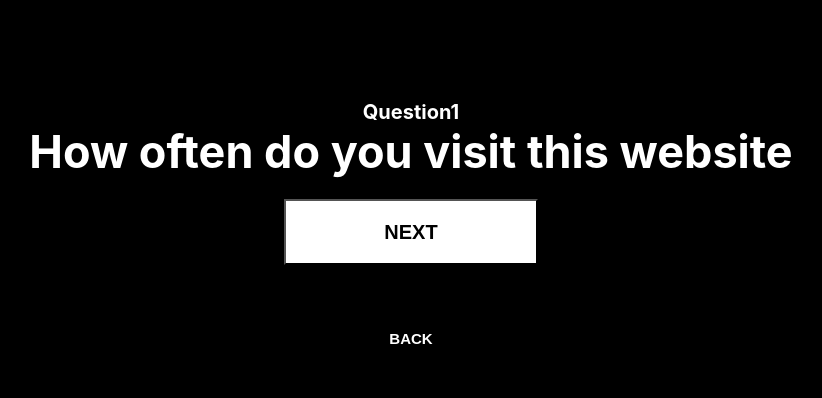
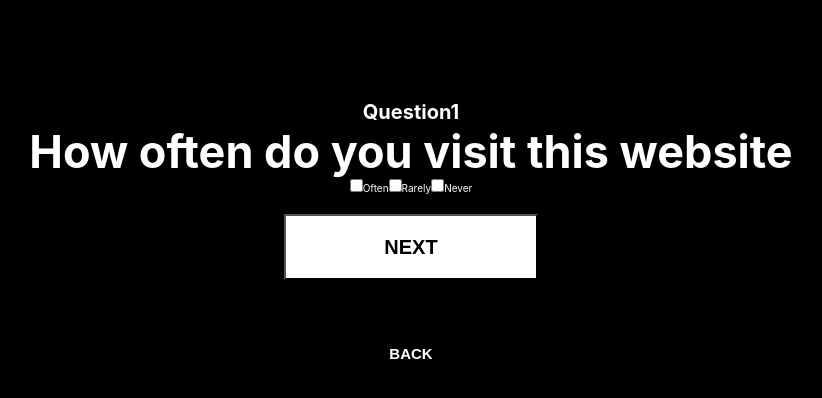
Before and after one commit to anna-1980/Survey, a React (Create React App) app: page /question1 in a window 1280 px wide. Shown: the top 398 px of the page, without its empty margins (229-1051 px from the left). Built offline with nearby package versions, Linux system fonts and the light colour scheme.

Commit message:
adding question 1 functionality

```diff
--- a/src/App.css
+++ b/src/App.css
@@ -53,6 +53,12 @@ button{
   padding: 10rem;
 }
 
+.surveyQuestions{
+  display:flex;
+  align-items: center;
+  justify-items: center;
+}
+
 .backButton{
 
   color: white;
--- a/src/App.js
+++ b/src/App.js
@@ -1,5 +1,5 @@
 import './App.css';
-import {useState} from 'react';
+import {useState , useEffect} from 'react';
 import { Routes, Route, useNavigate } from "react-router-dom";
 import ForwardButton from './components/ForwardButton';
 import MainScreen from './Screens/MainScreen';
@@ -9,8 +9,18 @@ import Question2 from './Screens/Question2'
 
 function App() {
 
-  const  [userNameInput, setUserName] = useState('');
-  const  [question1Answer, setQuestion1Answer] = useState('');
+  const  [userNameInput, setUserName] = useState( () => {
+    const newUser = localStorage.getItem('userName');
+    return newUser || "";
+  });
+  const  [question1Answer, setQuestion1Answer] = useState(localStorage.getItem('Question1Score'));
+
+    useEffect(() => {
+
+        // setUserName(localStorage.getItem('userName'));
+        console.log("from App.js" + userNameInput)
+        console.log("Answer1 App.js value = " + question1Answer)
+      }, [userNameInput, question1Answer]);
 
   return (
      <div className='mainContainer'>
@@ -22,10 +32,15 @@ function App() {
              setUserName={setUserName}/>} />
           <Route path="question1" element={
             <Question1
-              userNameInput={userNameInput} />} />
+              userNameInput={userNameInput}
+              setUserName={setUserName}
+              question1Answer={question1Answer}
+              setQuestion1Answer={setQuestion1Answer}
+              />} />
           <Route path="question2" element={
             <Question2
-              userNameInput={userNameInput} />} />
+              userNameInput={userNameInput}
+              setUserName={setUserName}/>} />
       </Routes>
 
     </div>
--- a/src/Screens/EnterName.js
+++ b/src/Screens/EnterName.js
@@ -1,4 +1,4 @@
-import {useState} from 'react';
+import {useState, useEffect} from 'react';
 import { Routes, Route, useNavigate } from "react-router-dom";
 import ForwardButton from '../components/ForwardButton';
 import BackButton from '../components/BackButton';
@@ -15,15 +15,16 @@ const EnterName = ({userNameInput, setUserName}) => {
     const enterNameNext = (e) => {
         navigate( `/question1` );
         console.log("go to question1");
-        setUserName(e.target.value)
+
       }
 
     const inputTextHandler = (e) => {
+        // setUserName(e.target.value);
+        console.log(e.target.value);
+        setUserName(localStorage.setItem("userName", JSON.stringify(e.target.value)));
+        console.log("handle input field" + userNameInput);
+    };
 
-        setUserName(e.target.value);
-        console.log("handle input field" + userNameInput);
-        console.log(e.target);
-    };
 
   return (
     <div className='mainContainer'>
--- a/src/Screens/Question1.js
+++ b/src/Screens/Question1.js
@@ -1,11 +1,35 @@
-import React from 'react';
+import { useEffect, useState } from 'react';
 import { Routes, Route, useNavigate } from "react-router-dom";
 import ForwardButton from '../components/ForwardButton';
 import BackButton from '../components/BackButton';
 
-const Question1 = ({userNameInput}) => {
+const Question1 = ({userNameInput, setUserName, question1Answer, setQuestion1Answer}) => {
     let navigate = useNavigate();
-    console.log(userNameInput)
+//-----Component State-------------//
+    const [checkedOne, setCheckedOne] = useState(false);
+    const [checkedTwo, setCheckedTwo] = useState(false);
+    const [checkedThree, setCheckedThree] = useState(false);
+
+    const handleChangeOne = () => {
+        setCheckedOne(!checkedOne);
+        setCheckedTwo(false);
+        setCheckedThree(false);
+      };
+
+    const handleChangeTwo = () => {
+        setCheckedOne(false);
+        setCheckedTwo(!checkedTwo);
+        setCheckedThree(false);
+      };
+
+    const handleChangeThree = () => {
+        setCheckedOne(false);
+        setCheckedTwo(false);
+        setCheckedThree(!checkedThree);
+      };
+//-----Component State-------------//
+
+//-------handlers------------------//
     const goBack = (e) => {
         console.log('go back')
         navigate(-1);
@@ -14,12 +38,53 @@ const Question1 = ({userNameInput}) => {
     const question1Next = (e) => {
         navigate( `/question2` );
         console.log("go to question2");
+        setQuestion1Answer(localStorage.getItem("Question1Score"));
       }
+//-------handlers------------------//
+
+    useEffect(() => {
+       console.log("from question1 " + userNameInput );
+       if (checkedOne){
+        localStorage.setItem("Question1Score", "5")
+       }else if(checkedTwo){
+        console.log('two');
+        localStorage.setItem("Question1Score", "3")
+       } else if (checkedThree) {
+        localStorage.setItem("Question1Score", "0")
+        console.log('three')
+       }
+    }, [checkedOne, checkedTwo, checkedThree])
 
   return (
     <>
          <h3>Question1</h3>
          <h2>How often do you visit this website</h2>
+         <div className='surveyQuestions'>
+         <label>
+        <input
+          type="checkbox"
+          checked={checkedOne}
+          onChange={handleChangeOne}
+        />
+       Often
+      </label>
+      <label>
+        <input
+          type="checkbox"
+          checked={checkedTwo}
+          onChange={handleChangeTwo}
+        />
+        Rarely
+      </label>
+      <label>
+        <input
+          type="checkbox"
+          checked={checkedThree}
+          onChange={handleChangeThree}
+        />
+        Never
+      </label>
+         </div>
 
         <ForwardButton onClick={question1Next}
           value="NEXT"/>
--- a/src/Screens/Question2.js
+++ b/src/Screens/Question2.js
@@ -5,7 +5,7 @@ import BackButton from '../components/BackButton';
 
 const Question2 = ({userNameInput}) => {
     let navigate = useNavigate();
-    console.log(userNameInput)
+    console.log(userNameInput+ 'from Question2')
     const goBack = (e) => {
         console.log('go back')
         navigate(-1);}
--- a/src/components/ForwardButton.js
+++ b/src/components/ForwardButton.js
@@ -1,9 +1,11 @@
 import React from 'react'
 
-const ForwardButton = ({value, onClick}) => {
+const ForwardButton = ({value, onClick, type}) => {
   return (
     <button
-    onClick={() => onClick()}>{value}</button>
+    onClick={() => onClick()}
+    type={type}
+    >{value}</button>
   )
 }
 
```
